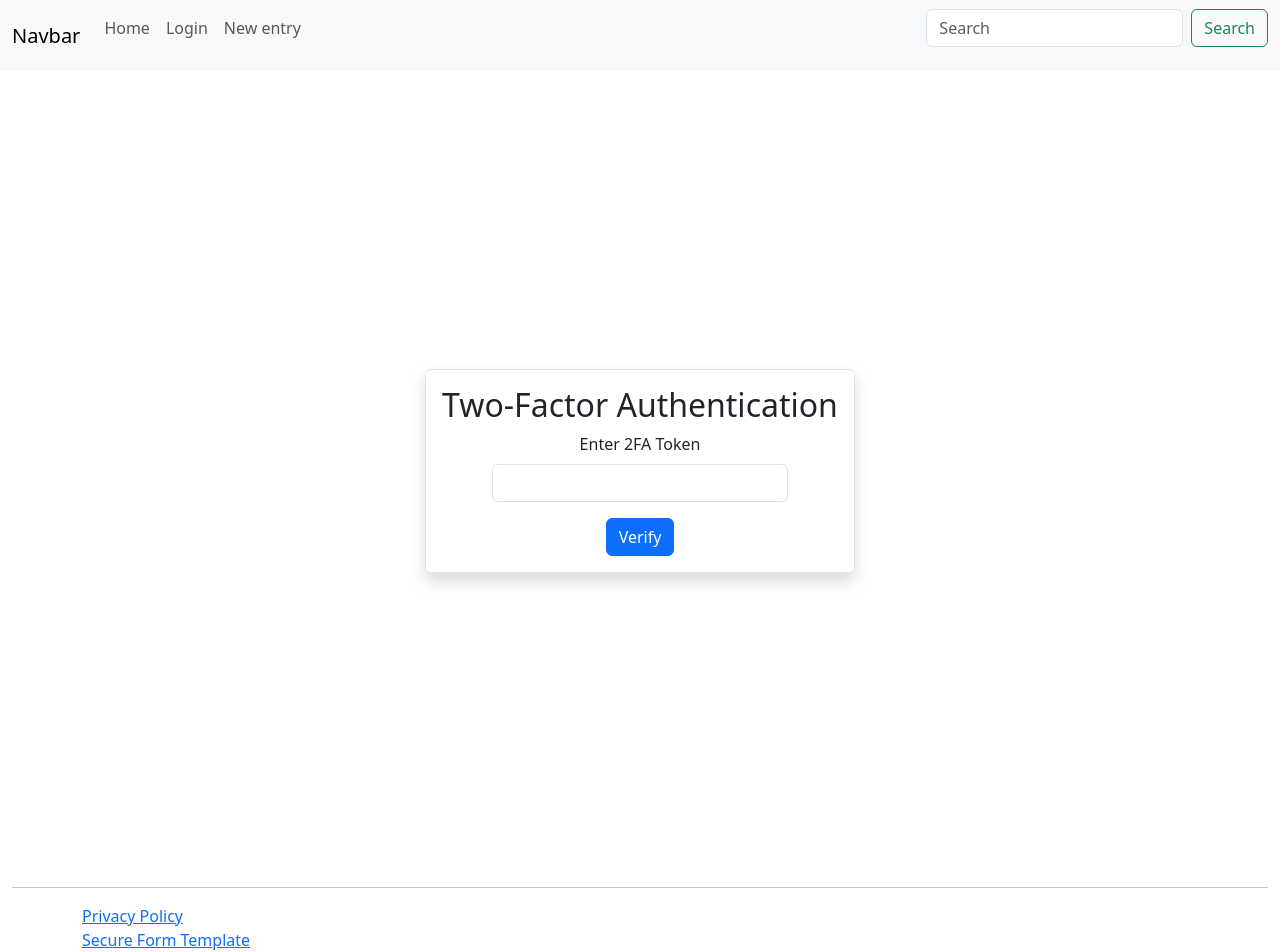
After one commit to M1keNguy3n/2025SE-Mike.N-HSC-AssessmentTask1, a Flask app: page /two_factor in a window 1280 px wide. The commit adds this page. Run offline with Flask 3, Linux system fonts and the light colour scheme; the visitor is signed in with stand-in values (Sample User, id 1); data comes from the database, SQL or seed files in the repository; both versions use the stored data as it was after the commit; parts of the project's set-up code (start-up, migrations or seed data) failed here and were passed over; some libraries are stand-ins or nearby versions.

Commit message:
0.0.9
Implemented 2FA. More work to be done on logging out, changing passwords and flashing error messages for wrong tokens.

```diff
--- /dev/null
+++ b/forms.py
@@ -0,0 +1,58 @@
+from flask_wtf import FlaskForm
+from wtforms import StringField, PasswordField, SubmitField, URLField, TextAreaField, SelectField, DateTimeField
+from wtforms.validators import DataRequired, Email, Length
+
+class LoginForm(FlaskForm):
+    email = StringField('Email', validators=[DataRequired(), Email(message='Please enter a valid email address')])
+    password = PasswordField('Password', validators=[DataRequired(), Length(min=8, max=20, message='Password must be between 8 and 20 characters')])
+    submit = SubmitField('Sign In')
+
+class RegistrationForm(FlaskForm):
+    email = StringField('Email', validators=[DataRequired(), Email(message='Please enter a valid email address')])
+    password = PasswordField('Password', validators=[DataRequired(), Length(min = 8, max = 20, message='Password must be between 8 and 20 characters')])
+    confirm_password = PasswordField('Confirm Password', validators=[DataRequired(), Length(min = 8, max = 20, message='Password must be between 8 and 20 characters')])
+    submit = SubmitField('Register')
+
+class TwoFactorForm(FlaskForm):
+    token = StringField('Enter 2FA Token', validators=[DataRequired()])
+    submit = SubmitField('Verify')
+
+class TwoFactorForm(FlaskForm):
+    token = StringField('Enter 2FA Token', validators=[DataRequired()])
+    submit = SubmitField('Verify')
+
+class Setup2FAForm(FlaskForm):
+    submit = SubmitField('Complete Setup')
+
+class DiaryEntryForm(FlaskForm):
+    developer = StringField('Developer', validators=[DataRequired(), Length(min=2, max=50, message='Developer name must be between 2 and 50 characters')])
+    project = StringField('Project', validators=[DataRequired(), Length(min=2, max=100, message='Project name must be between 2 and 100 characters')])
+    start_time = DateTimeField(
+        'Start Time',
+        validators=[DataRequired(message='Please enter a valid date and time.')],
+        format='%Y-%m-%d %H:%M:%S',
+        render_kw={"placeholder": "YYYY-MM-DD HH:MM:SS"},
+    )
+    end_time = DateTimeField(
+        'End Time',
+        validators=[DataRequired(message='Please enter a valid date and time.')],
+        format='%Y-%m-%d %H:%M:%S',
+        render_kw={"placeholder": "YYYY-MM-DD HH:MM:SS"},
+    )
+    repo_url = URLField(
+        'Repository URL',
+        validators=[DataRequired(), URL(message='Please enter a valid URL')])
+    dev_note = TextAreaField(
+        'Developer Note',
+        validators=[DataRequired(), Length(max=2000, message='Developer note must be less than 2000 characters')]
+    )
+    code_snippet = TextAreaField(
+        'Code Snippet',
+        validators=[DataRequired(), Length(max=2000, message='Code snippet must be less than 2000 characters')]
+    )
+    language = SelectField(
+        'Language',
+        choices=[('python', 'Python'), ('javascript', 'JavaScript'), ('html', 'HTML')],
+        validators=[DataRequired()]
+    )
+    submit = SubmitField('Submit')
--- a/main.py
+++ b/main.py
@@ -1,10 +1,7 @@
 from flask import Flask, render_template, request, redirect, url_for, flash, session
-from flask_login import LoginManager, UserMixin, login_user, login_required, logout_user, current_user
-import requests
+from flask_login import LoginManager, login_user, login_required, logout_user, current_user
 from werkzeug.security import generate_password_hash, check_password_hash
-from flask_wtf import FlaskForm
-from wtforms import StringField, PasswordField, SubmitField, TextAreaField, DateTimeField, URLField, SelectField
-from wtforms.validators import DataRequired, Email, Length, URL
+
 import os
 from flask_wtf import CSRFProtect
 import logging
@@ -12,7 +9,8 @@ import userManagement as dbHandler
 from userManagement import User
 from flask_cors import CORS
 import qrcode
-
+import pyotp
+from forms import LoginForm, RegistrationForm, TwoFactorForm, Setup2FAForm, DiaryEntryForm
 # Code snippet for logging a message
 # app.logger.critical("message")
 
@@ -61,27 +59,17 @@ users = {}
 login_manager = LoginManager()
 login_manager.init_app(app)
 
-class LoginForm(FlaskForm):
-    email = StringField('Email', validators=[DataRequired(), Email(message='Please enter a valid email address')])
-    password = PasswordField('Password', validators=[DataRequired(), Length(min=8, max=20, message='Password must be between 8 and 20 characters')])
-    submit = SubmitField('Sign In')
-
 
 @login_manager.user_loader
 def load_user(user_id):
-    user_data = dbHandler.get_user_by_id(user_id)
-    if user_data:
-        return User(user_data['id'], user_data['password'], user_data['otp_secret'])
+    user = dbHandler.get_user_by_id(user_id)
+    if user:
+        return User(user.id, user.email, user.password, user.otp_secret)
     return None
 
 
 #register implementation
 #Create a registration form using Flask-WTF
-class RegistrationForm(FlaskForm):
-    email = StringField('Email', validators=[DataRequired(), Email(message='Please enter a valid email address')])
-    password = PasswordField('Password', validators=[DataRequired(), Length(min = 8, max = 20, message='Password must be between 8 and 20 characters')])
-    confirm_password = PasswordField('Confirm Password', validators=[DataRequired(), Length(min = 8, max = 20, message='Password must be between 8 and 20 characters')])
-    submit = SubmitField('Register')
 
 @app.route("/", methods=["GET"])
 @app.route('/login', methods=['GET', 'POST'])
@@ -100,22 +88,53 @@ def login():
             flash('Invalid email or password', 'danger')
     return render_template('login.html', form=form)
 
+
 @app.route('/two_factor', methods=['GET', 'POST'])
 def two_factor():
+    form = TwoFactorForm()
     if 'pre_2fa_user_id' not in session:
         return redirect(url_for('login'))
     user_id = session['pre_2fa_user_id']
     user = dbHandler.get_user_by_id(user_id)
-    if request.method == 'POST':
-        token = request.form['token']
+
+    if form.validate_on_submit():
+        token = form.token.data
         if user.verify_totp(token):
             login_user(user)
             session.pop('pre_2fa_user_id', None)
             return redirect(url_for('dashboard'))
         else:
             flash('Invalid 2FA token. Please try again.', 'danger')
-    return render_template('two_factor.html')
+    return render_template('two_factor.html', form=form)
 
+
+@app.route('/setup_2fa', methods=['GET', 'POST'])
+def setup_2fa():
+    if 'pre_2fa_user_id' not in session:
+        return redirect(url_for('login'))
+    user_id = session['pre_2fa_user_id']
+    user = dbHandler.get_user_by_id(user_id)
+    if not user.otp_secret:
+        user.otp_secret = pyotp.random_base32()
+        dbHandler.update_user_otp_secret(user_id, user.otp_secret)
+    uri = user.get_totp_uri()
+    img = qrcode.make(uri)
+
+    # Ensure the static/qrcodes directory exists
+    qr_code_dir = os.path.join(app.static_folder, 'qrcodes')
+    if not os.path.exists(qr_code_dir):
+        os.makedirs(qr_code_dir)
+
+    # Save the QR code image
+    img_path = os.path.join(qr_code_dir, f'{user_id}.png')
+    img.save(img_path)
+
+    form = Setup2FAForm()
+    if form.validate_on_submit():
+        flash('2FA setup complete. You can now log in.', 'success')
+        return redirect(url_for('login'))
+
+    return render_template('setup_2fa.html', user_id=user_id, form=form)
 
 @app.route('/register', methods=['GET', 'POST'])
 def register():
@@ -124,9 +143,11 @@ def register():
         email = form.email.data
         password = form.password.data
         confirm_password = form.confirm_password.data
+        otp_secret = pyotp.random_base32()
 
         # Check if the user already exists
-        if email in users:
+        existing_user = dbHandler.get_users(email)
+        if existing_user:
             flash('Email already registered. Please log in.', 'danger')
             return redirect(url_for('login'))
 
@@ -135,50 +156,19 @@ def register():
             flash('Passwords do not match. Please try again.', 'danger')
             return redirect(url_for('register'))
 
-        # Create a new user and store it in memory (for demonstration)
-        user = User(email, generate_password_hash(password))
-        dbHandler.insert_users(user.id, user.password)
-        flash('Registration successful! You can now log in.', 'success')
+        hashed_password = generate_password_hash(password)
+        # Insert the user into the database
+        dbHandler.insert_users(email, hashed_password, otp_secret)
+        flash('Registration successful! Please setup 2FA.', 'success')
+        session['pre_2fa_user_id'] = dbHandler.get_users(email).id
 
-        # Redirect to the login page after successful registration
-        return redirect(url_for('login'))
+        # Redirect to 2FA setup
+        return redirect(url_for('setup_2fa'))
 
     return render_template('register.html', form=form)
 
 
 #diary entry implementation
-class DiaryEntryForm(FlaskForm):
-    developer = StringField('Developer', validators=[DataRequired(), Length(min=2, max=50, message='Developer name must be between 2 and 50 characters')])
-    project = StringField('Project', validators=[DataRequired(), Length(min=2, max=100, message='Project name must be between 2 and 100 characters')])
-    start_time = DateTimeField(
-        'Start Time',
-        validators=[DataRequired(message='Please enter a valid date and time.')],
-        format='%Y-%m-%d %H:%M:%S',
-        render_kw={"placeholder": "YYYY-MM-DD HH:MM:SS"},
-    )
-    end_time = DateTimeField(
-        'End Time',
-        validators=[DataRequired(message='Please enter a valid date and time.')],
-        format='%Y-%m-%d %H:%M:%S',
-        render_kw={"placeholder": "YYYY-MM-DD HH:MM:SS"},
-    )
-    repo_url = URLField(
-        'Repository URL',
-        validators=[DataRequired(), URL(message='Please enter a valid URL')])
-    dev_note = TextAreaField(
-        'Developer Note',
-        validators=[DataRequired(), Length(max=2000, message='Developer note must be less than 2000 characters')]
-    )
-    code_snippet = TextAreaField(
-        'Code Snippet',
-        validators=[DataRequired(), Length(max=2000, message='Code snippet must be less than 2000 characters')]
-    )
-    language = SelectField(
-        'Language',
-        choices=[('python', 'Python'), ('javascript', 'JavaScript'), ('html', 'HTML')],
-        validators=[DataRequired()]
-    )
-    submit = SubmitField('Submit')
 
 @app.route('/new_entry', methods=['GET', 'POST'])
 @login_required
--- a/static/css/style.css
+++ b/static/css/style.css
@@ -23,3 +23,35 @@ body {
   height: auto;
   min-width: 800px;
 }
+
+.setup-2fa-container {
+  margin-top: 1vh; /* Add margin to top */
+  margin-bottom: 1vh; /* Add margin to bottom */
+}
+
+.setup-2fa-box {
+  border: 1px solid #ddd;
+  padding: 1rem;
+  border-radius: 0.25rem;
+  box-shadow: 0 0.125rem 0.25rem rgba(0, 0, 0, 0.075);
+  width: 100%;
+  max-width: 350px;
+}
+
+.setup-2fa-title {
+  font-size: 1.25rem;
+}
+
+.setup-2fa-text {
+  font-size: 0.875rem;
+}
+
+.setup-2fa-qr {
+  max-width: 80%;
+  height: auto;
+}
+
+.setup-2fa-button {
+  font-size: 0.875rem;
+  padding: 0.5rem 1rem;
+}
--- a/templates/layout.html
+++ b/templates/layout.html
@@ -17,8 +17,26 @@
     <link rel="stylesheet" href="static/css/style.css" />
   </head>
   <body>
-    {% include "partials/menu.html" %} {% block content %}{% endblock %} {%
-    include "partials/footer.html" %}
+    {% include "partials/menu.html" %} {% with messages =
+    get_flashed_messages(with_categories=true) %} {% if messages %}
+    <div class="container mt-3">
+      {% for category, message in messages %}
+      <div
+        class="alert alert-{{ category }} alert-dismissible fade show"
+        role="alert"
+      >
+        {{ message }}
+        <button
+          type="button"
+          class="btn-close"
+          data-bs-dismiss="alert"
+          aria-label="Close"
+        ></button>
+      </div>
+      {% endfor %}
+    </div>
+    {% endif %} {% endwith %}{% block content %}{% endblock %} {% include
+    "partials/footer.html" %}
     <script src="static/js/prism.min.js"></script>
     <script src="static/js/prism-python.min.js"></script>
     <script src="static/js/prism-javascript.min.js"></script>
--- a/templates/register.html
+++ b/templates/register.html
@@ -1,6 +1,10 @@
 {% extends 'layout.html' %} {% block content %}
 <div class="container d-flex align-items-center justify-content-center vh-100">
-  <form class="border p-4 rounded shadow" action="/register">
+  <form
+    class="border p-4 rounded shadow"
+    method="POST"
+    action="{{url_for('register')}}"
+  >
     <h2 class="text-center mb-4">Register</h2>
 
     <!-- CSRF token -->
--- /dev/null
+++ b/templates/two_factor.html
@@ -0,0 +1,24 @@
+{% extends "layout.html" %} {% block content %}
+<div class="container d-flex align-items-center justify-content-center vh-100">
+  <div class="two-factor-box">
+    <form
+      class="border p-3 rounded shadow w-100"
+      method="POST"
+      action="{{ url_for('two_factor') }}"
+    >
+      {{ form.hidden_tag() }}
+      <h2 class="text-center">Two-Factor Authentication</h2>
+      <div class="form-group d-flex flex-column align-items-center">
+        {{ form.token.label(class="form-label") }} {{
+        form.token(class="form-control w-75") }} {% if form.token.errors %} {%
+        for error in form.token.errors %}
+        <div class="alert alert-danger mt-3">{{ error }}</div>
+        {% endfor %} {% endif %}
+      </div>
+      <div class="d-flex justify-content-center">
+        {{ form.submit(class="btn btn-primary mt-3") }}
+      </div>
+    </form>
+  </div>
+</div>
+{% endblock %}
```
Also changed, not shown: templates/setup_2fa.html (+17 -7 lines), userManagement.py (+15 -7 lines), .databaseFiles/database.db, static/images/image.png (added), static/qrcodes/12.png (added), static/qrcodes/13.png (added), 1 other file.
